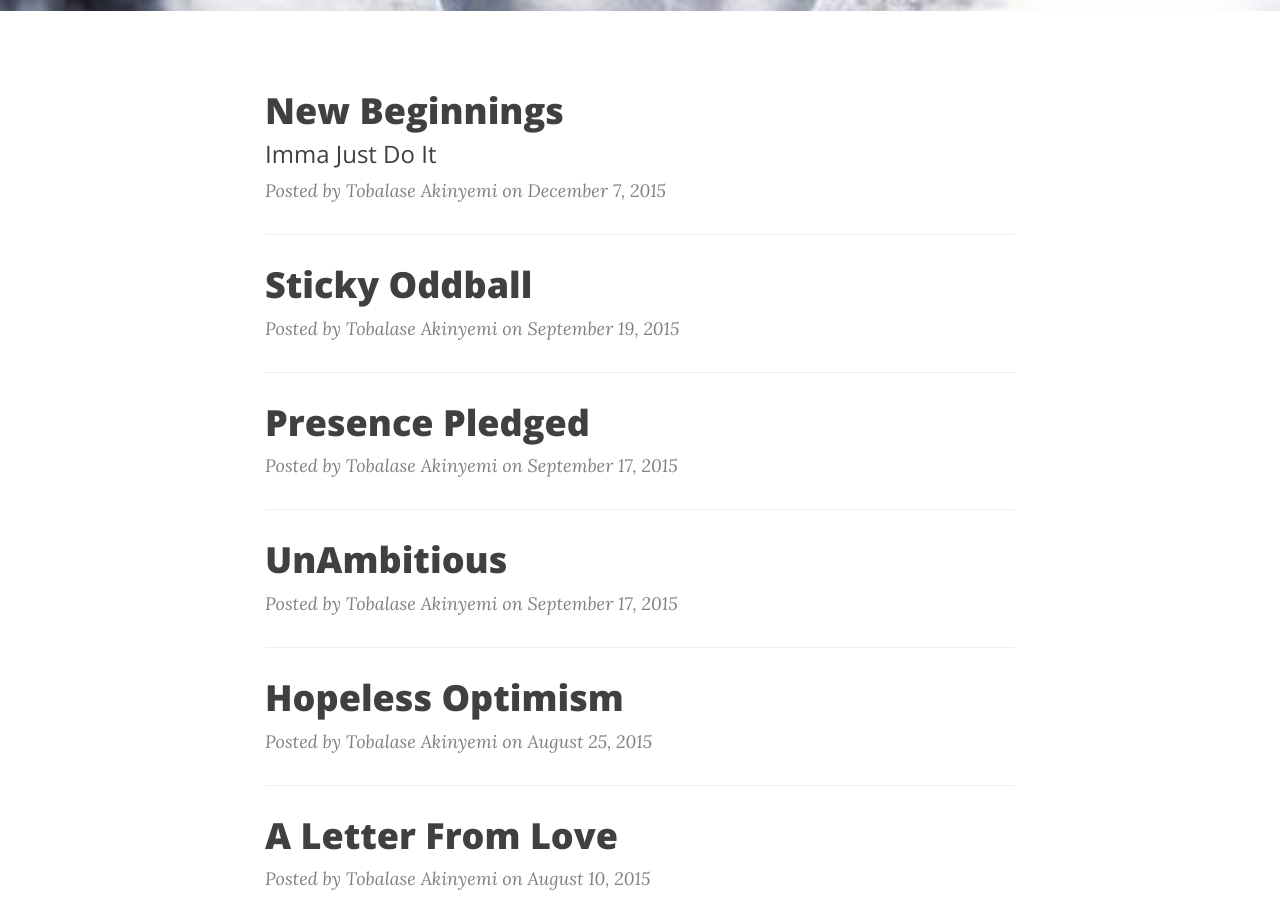
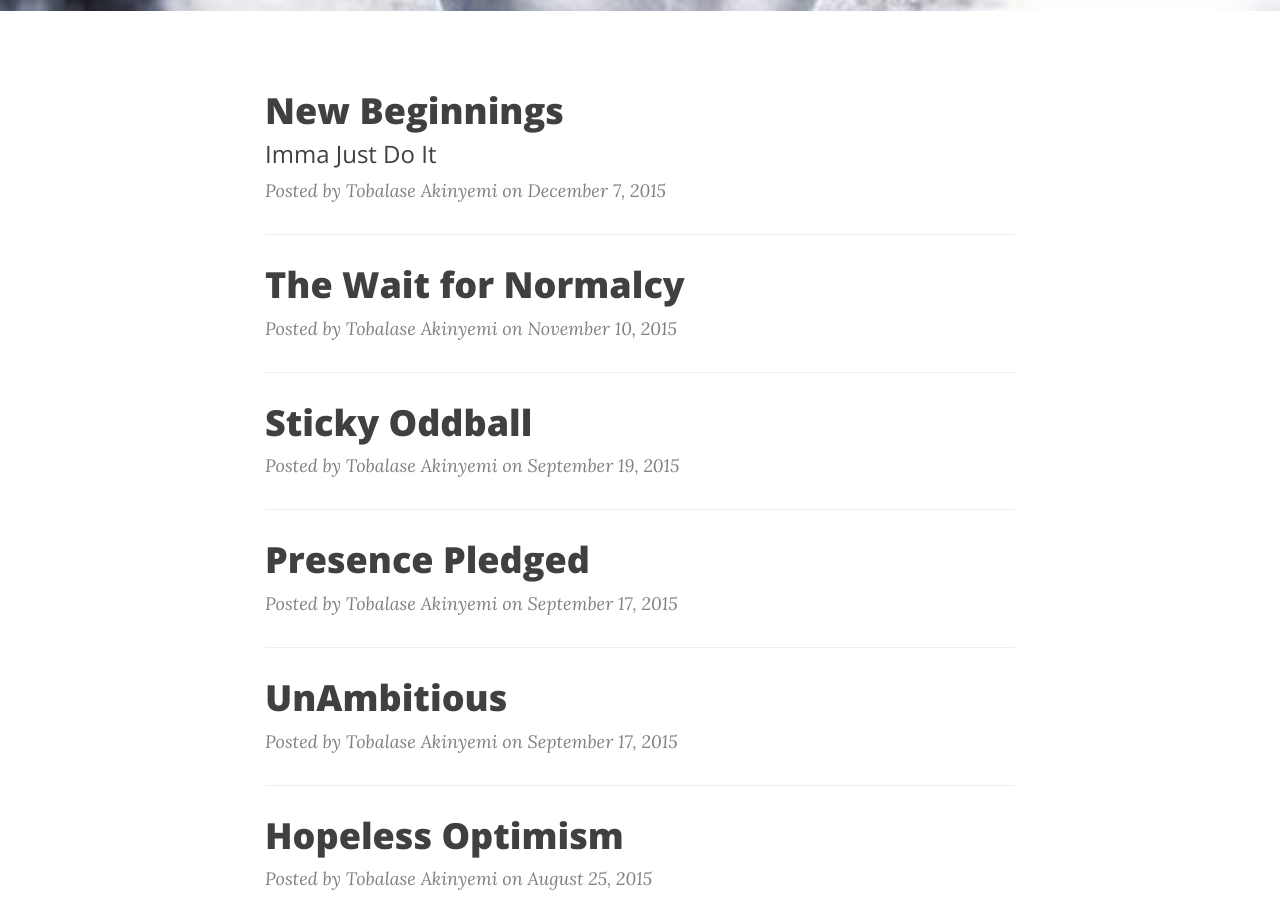
Before and after one commit to funspectre/funspectre.github.io, a Jekyll site: the page built from index.html, in a window 1280 px wide and 900 px high, scrolled down 533 px. Built offline with Jekyll 4.4.1, drawn with Linux system fonts in a browser that asks for light colours; nearby versions of some CDN libraries; the list of posts is cut into pages by our own code; some of the changed lines change nothing that is shown.

Commit message:
Add New Post

```diff
--- a/_config.yml
+++ b/_config.yml
@@ -16,7 +16,6 @@ linkedin_username:
 markdown: kramdown
 highlighter: pygments
 permalink: pretty
-paginate: 5
 exclude: ["less","node_modules","Gruntfile.js","package.json","README.md"]
 timezone: Africa/Lagos
 # gems: ["jekyll-paginate"]
--- /dev/null
+++ b/_posts/2015-11-10-the-wait-for-normalcy.md
@@ -0,0 +1,31 @@
+---
+layout:     post
+title:      "The Wait for Normalcy"
+date:       2015-11-10 12:00:00
+author:     "Tobalase Akinyemi"
+comments:   true
+categories: [Poetry]
+---
+
+I walk in the room
+Take off that shirt, no tie
+Oh my, all that's on my mind's the ties we had
+I believe we still have
+I run my hand through my stubborn hair right down the middle where it'll split in two halves
+My focus has been distracted a while
+I thought I stopped thinking so much about you
+But I only started thinking about not thinking about you
+Though I stopped thinking so much, I kept caring
+Even though you pushed me far away, I crept
+crawling slowly, painfully
+Truthfully, trust me, I can wait for normalcy
+Even if it never comes to be
+I know there's no "supposed to be"
+Last I checked, this is way deliberate than I get
+Everyone says I'll soon forget
+And I'm optimistically hoping that when I do
+I'll be like the 95 year old with Alzheimer's with a woman by his bed
+That his every cell and bone tell him he should know,even when his head
+Says "no"
+He'll reason with the essence of his very being not the brain that fails him
+And that one way he'll go.
```
